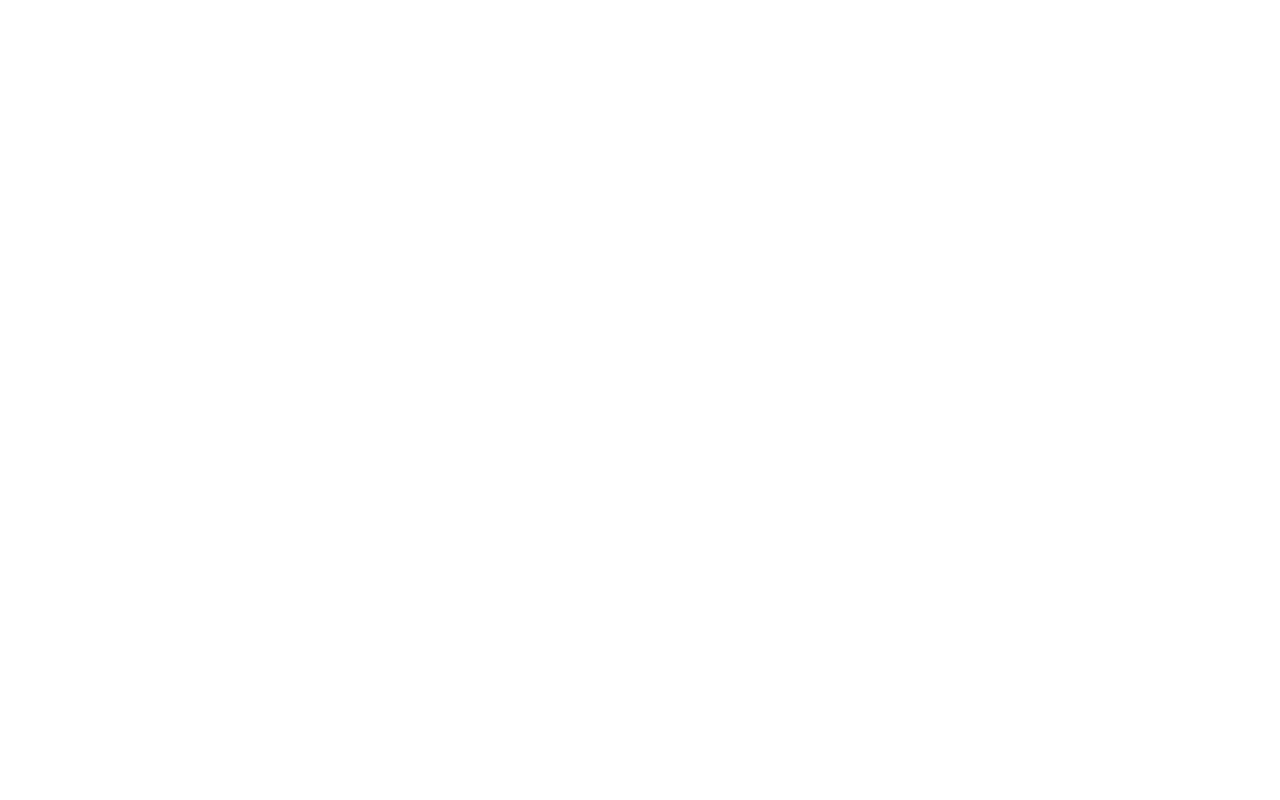
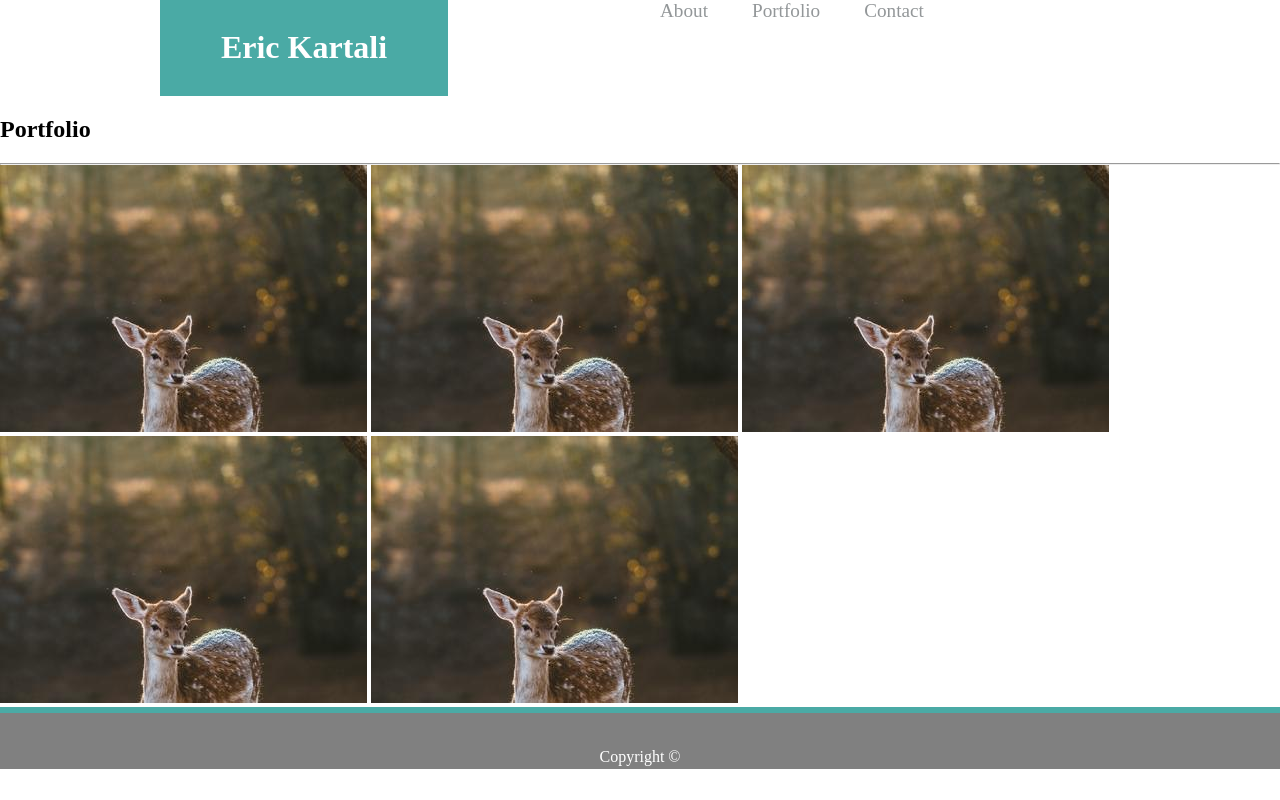
Before and after one commit to erkartali/Basic-Portfolio, a plain HTML site: page portfolio.html in a window 1280 px wide. Drawn offline with Linux system fonts and the light colour scheme.

Commit message:
wrote css for the header and footer

```diff
--- a/assets/css/style.css
+++ b/assets/css/style.css
@@ -0,0 +1,81 @@
+/* Universal Settings */
+
+body {
+    font-color: #777777;
+    margin: 0;
+}
+
+.header {
+    display: flex;
+    justify-content: space-between;
+    margin: 0 auto;
+    /* background-color: green; */
+    height: 6em;
+    max-width: 960px;
+}
+
+.header .nameBox {
+    /* background-color: orange; */
+    width: 30%;
+    color: #ffffff;
+    background-color: #4aaaa5;
+}
+
+.header .nameBox .wrapper {
+    position: relative;
+    display: inline-block;
+    top: 50%;
+    left:50%;
+    transform: translate(-50%, -50%);
+}
+
+.header .linkBox {
+    /* background-color: yellow; */
+    width: 50%;
+    position: relative;
+}
+
+#left {
+    margin: 0 1.5em 0 0;
+}
+
+#middle {
+    margin: 0 1.5em;
+}
+
+#right {
+    margin: 0 0 0 1.5em;
+}
+
+.header .linkBox .wrapper {
+    display: inline-block;
+    top: 50%;
+    float: right;
+    position: relative;
+}
+
+.header a {
+    text-decoration: none;
+    margin: 20px;
+    color: #939799;
+    font-size: 1.2em;
+}
+
+body hr {
+    margin: 0;
+
+}
+
+.footer {
+    height: 3.5em;
+    background-color: gray;
+    color: white;
+    text-align: center;
+    margin: 0;
+    border-top: 6px solid #4aaaa5;
+}
+
+.footer p {
+    position: relative;
+    top: 35%;
+}
--- a/contact.html
+++ b/contact.html
@@ -5,13 +5,16 @@
     <meta name="viewport" content="width=device-width, initial-scale=1.0">
     <meta http-equiv="X-UA-Compatible" content="ie=edge">
     <title>Contact</title>
+    <link rel="stylesheet" href="/assets/css/style.css">
 </head>
 <body>
 
     <div class="header">
 
         <div class="nameBox">
-            <h1>Eric Kartali</h1>
+            <div class="wrapper">
+                <h1>Eric Kartali</h1>
+            </div>
         </div>
 
         <div class="linkBox">
@@ -19,11 +22,14 @@
             <a href="#">Portfolio</a>
             <a href="#">Contact</a>
         </div>
+
     </div>
 
     <div id="contact-container">
+
         <h2>Contact</h2>
         <hr>
+
         <form action="">
             <label for="fname">Name:</label><br>
             <input type="text" id="name" name="name"><br>
@@ -33,10 +39,12 @@
             <input type="text" id="message" name="message"><br>
             <button>Submit</button>
         </form>
+
     </div>
 
     <div class="footer">
         <p>Copyright &copy;</p>
     </div>
+
 </body>
 </html>
--- a/portfolio.html
+++ b/portfolio.html
@@ -0,0 +1,43 @@
+<!DOCTYPE html>
+<html lang="en">
+<head>
+    <meta charset="UTF-8">
+    <meta name="viewport" content="width=device-width, initial-scale=1.0">
+    <meta http-equiv="X-UA-Compatible" content="ie=edge">
+    <title>Gallery</title>
+    <link rel="stylesheet" href="/assets/css/style.css">
+</head>
+<body>
+
+    <div class="header">
+
+        <div class="nameBox">
+            <div class="wrapper">
+                <h1>Eric Kartali</h1>
+            </div>
+        </div>
+
+        <div class="linkBox">
+            <a href="#">About</a>
+            <a href="#">Portfolio</a>
+            <a href="#">Contact</a>
+        </div>
+    </div>
+
+    <div id="portfolio-container">
+        <h2>Portfolio</h2>
+        <hr>
+        <div id="gallery">
+                <img src="/assets/images/deer.jpg" alt="deer">
+                <img src="/assets/images/deer.jpg" alt="deer">
+                <img src="/assets/images/deer.jpg" alt="deer">
+                <img src="/assets/images/deer.jpg" alt="deer">
+                <img src="/assets/images/deer.jpg" alt="deer">
+        </div>
+    </div>
+
+    <div class="footer">
+        <p>Copyright &copy;</p>
+    </div>
+</body>
+</html>
```
Also changed, not shown: index.html (+15 -6 lines).
